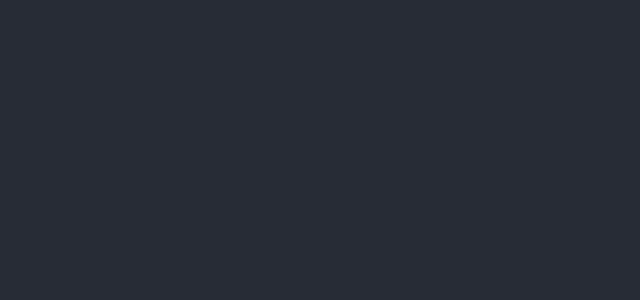
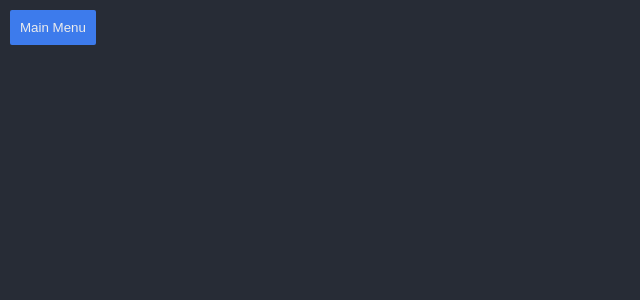
Before and after one commit to roborytir/pexeso, a React app: page / in a window 1280 px wide. Both pictures are taken after a click on the button "Play". Shown: the top 300 px of the page, without its empty margins (0-640 px from the left). Built offline with nearby package versions, Linux system fonts and the light colour scheme.

Commit message:
Button styling

```diff
--- a/src/index.css
+++ b/src/index.css
@@ -22,3 +22,17 @@ body {
 svg path {
     fill: inherit;
 }
+
+button {
+    border: none;
+    background: var(--c-primary);
+    color: var(--c-text-white);
+    transition: background-color 0.2s ease-out;
+    padding: 1rem;
+    border-radius: 0.2rem;
+}
+
+button:hover {
+    background: var(--c-primary-hover);
+
+}
--- a/src/logic/GameManager.tsx
+++ b/src/logic/GameManager.tsx
@@ -16,11 +16,16 @@ export const GameManager = () => {
                 }} />
             ) }
             {gameState === 'playing' && (
-                <CardContainer
-                    sets={numberOfSets}
-                    colors={numberOfColors}
-                    onGameOver={()=> {setgameState('gameover');}}
-                />
+                <>
+                    <button style={{
+                        position: 'absolute', top: '1rem', left: '1rem'
+                    }}>Main Menu</button>
+                    <CardContainer
+                        sets={numberOfSets}
+                        colors={numberOfColors}
+                        onGameOver={()=> {setgameState('gameover');}}
+                    />
+                </>
             )}
             {gameState === 'gameover' && (
                 <GameOver onBackToMainMenu={()=>{setgameState('menu');}} onGameReset={()=>{setgameState('playing');}}/>
--- a/src/styles/colors.css
+++ b/src/styles/colors.css
@@ -2,5 +2,6 @@
     --c-text-base: #141414;
     --c-text-white: #ececec;
     --c-background: #272c36;
-    --c-primary: #2c6eeb;
+    --c-primary: #3d7bec;
+    --c-primary-hover: #2d60be;
 }
```
